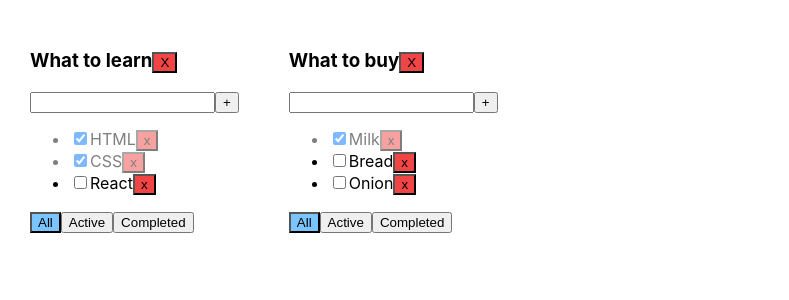
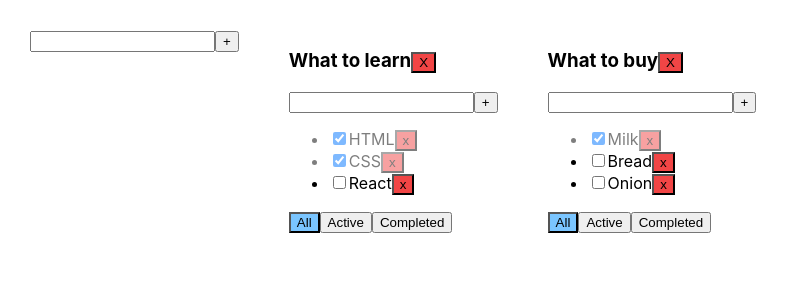
Before and after one commit to lergns/iti-todolist, a React (Create React App) app: page / in a window 1280 px wide. Shown: the top 300 px of the page, without its empty margins (0-789 px from the left). Built offline with nearby package versions, Linux system fonts and the light colour scheme.

Commit message:
todolist 6 lessons

```diff
--- /dev/null
+++ b/src/AddItemForm.tsx
@@ -0,0 +1,42 @@
+import React, { ChangeEvent, KeyboardEvent, useState } from "react";
+
+type AddItemFormPropsType = {
+  addItem: (title: string) => void; // either addToDoList() - if passed from App(), or addTask() - if passed from TodoList()
+};
+
+export function AddItemForm(props: AddItemFormPropsType) {
+  const [newTitle, setNewTitle] = useState<string>("");
+  const [error, setError] = useState<string | null>(null);
+
+  const changeTitle = (event: ChangeEvent<HTMLInputElement>) => {
+    setNewTitle(event.currentTarget.value);
+    setError(null);
+  };
+
+  const addItem = () => {
+    const trimmedNewTitle = newTitle.trim();
+    if (trimmedNewTitle) props.addItem(trimmedNewTitle);
+    else setError("Title is required");
+
+    setNewTitle("");
+  };
+
+  const onKeyPressAddItem = (event: KeyboardEvent<HTMLInputElement>) => {
+    if (event.key === "Enter") addItem();
+  };
+
+  const errorText = error ? <div className={"error-text"}>{error}</div> : null;
+
+  return (
+    <div>
+      <input
+        value={newTitle}
+        onChange={changeTitle}
+        onKeyPress={onKeyPressAddItem}
+        className={error ? "error" : ""}
+      />
+      <button onClick={addItem}>+</button>
+      {errorText}
+    </div>
+  );
+}
--- a/src/App.tsx
+++ b/src/App.tsx
@@ -2,6 +2,7 @@ import React, { useState } from "react";
 import "./App.css";
 import { TodoList } from "./TodoList";
 import { v1 } from "uuid";
+import { AddItemForm } from "./AddItemForm";
 
 export type TaskType = {
   id: string;
@@ -11,11 +12,11 @@ export type TaskType = {
 
 export type FilterValuesType = "all" | "active" | "completed";
 
-export type ToDoListStateType = {
+export type ToDoListType = {
   id: string;
   title: string;
   filter: FilterValuesType;
-}; // type of todolist
+};
 
 export type TasksStateType = {
   [key: string]: Array<TaskType>;
@@ -24,16 +25,15 @@ export type TasksStateType = {
 function App() {
   // BLL:
   const toDoListID_1 = v1();
-  const toDoListID_2 = v1(); // todolists' ids are stored in variables
+  const toDoListID_2 = v1();
 
-  const [toDoLists, setToDoLists] = useState<Array<ToDoListStateType>>([
+  const [toDoLists, setToDoLists] = useState<Array<ToDoListType>>([
     { id: toDoListID_1, title: "What to learn", filter: "all" },
     { id: toDoListID_2, title: "What to buy", filter: "all" },
-  ]); // todolists' state
+  ]);
 
   const [tasks, setTasks] = useState<TasksStateType>({
     [toDoListID_1]: [
-      // [toDoListID_1] has to be in [] so that JS understands it is not newly-created property with local scope, but reference to a variable from scope chain !
       { id: v1(), title: "HTML", isDone: true },
       { id: v1(), title: "CSS", isDone: true },
       { id: v1(), title: "React", isDone: false },
@@ -43,11 +43,11 @@ function App() {
       { id: v1(), title: "Bread", isDone: false },
       { id: v1(), title: "Onion", isDone: false },
     ],
-  }); // tasks' state; associative array; todolists and tasks are linked via unique ids stored in variables
+  });
 
   function removeTask(toDoListID: string, taskID: string) {
-    tasks[toDoListID] = tasks[toDoListID].filter((task) => task.id !== taskID); // filtering out task to be removed by certain taskID
-    setTasks({ ...tasks }); // passing new object with COPY of tasks object without removed task - object immutability principle of the functional programming !
+    tasks[toDoListID] = tasks[toDoListID].filter((task) => task.id !== taskID);
+    setTasks({ ...tasks });
   }
 
   function addTask(toDoListID: string, title: string) {
@@ -55,11 +55,11 @@ function App() {
       id: v1(),
       title,
       isDone: false,
-    }; // creating new task with received title
+    };
 
-    const updatedTasks = [newTask, ...tasks[toDoListID]]; // creating new array with copy of tasks of a certain todolist + its newTask
-    setTasks({ ...tasks, [toDoListID]: updatedTasks }); // setting copy of tasks with updatedTasks (of a certain todolist, defined by toDoListID received from UI via callback) array, which contains new task
-  }
+    const updatedTasks = [newTask, ...tasks[toDoListID]];
+    setTasks({ ...tasks, [toDoListID]: updatedTasks });
+  } // used in TodoList()'s return JSX (<TodoList> component)
 
   function changeTaskStatus(
     toDoListID: string,
@@ -73,14 +73,27 @@ function App() {
     setTasks({ ...tasks, [toDoListID]: checkedTasks });
   }
 
+  function changeTaskTitle(
+    toDoListID: string,
+    taskID: string,
+    changedTitle: string
+  ) {
+    const changedTasks = tasks[toDoListID].map((task) =>
+      task.id === taskID ? { ...task, title: changedTitle } : task
+    );
+
+    setTasks({ ...tasks, [toDoListID]: changedTasks });
+  } /* used in tasksRendered()'s return JSX (<TodoList> component);
+    actually CHANGING certain todolist's certain task's title, passed from <EditableSpan> to <TodoList> to <App> via chain of callbacks ! */
+
   function changeToDoListFilter(
     toDoListID: string,
-    newFilterValue: FilterValuesType
+    changedFilterValue: FilterValuesType
   ) {
     setToDoLists(
       toDoLists.map((toDoList) =>
         toDoList.id === toDoListID
-          ? { ...toDoList, filter: newFilterValue }
+          ? { ...toDoList, filter: changedFilterValue }
           : toDoList
       )
     );
@@ -88,10 +101,36 @@ function App() {
 
   function removeToDoList(toDoListID: string) {
     setToDoLists(toDoLists.filter((toDoList) => toDoList.id !== toDoListID));
-    delete tasks[toDoListID]; // deleting tasks of deleted todolist as well as todolist itself
+    delete tasks[toDoListID];
   }
 
-  function getTasksForToDoList(toDoList: ToDoListStateType): Array<TaskType> {
+  function addToDoList(title: string) {
+    const newToDoListID = v1(); // creating new todolist's id
+    const newToDoList: ToDoListType = {
+      id: newToDoListID,
+      title,
+      filter: "all",
+    }; // used in App()'s return JSX (<App> component)
+
+    setToDoLists([...toDoLists, newToDoList]); // updating state with new todolist
+
+    setTasks({ ...tasks, [newToDoListID]: [] }); // linking new todolist's id (key of tasks object) with empty tasks array (value of tasks object)
+  }
+
+  function changeToDoListTitle(toDoListID: string, changedTitle: string) {
+    const updatedToDoLists = toDoLists.map((toDoList) =>
+      toDoList.id === toDoListID
+        ? {
+            ...toDoList,
+            title: changedTitle,
+          }
+        : toDoList
+    );
+
+    setToDoLists(updatedToDoLists);
+  } // used in TodoList()'s return JSX (<TodoList> component)
+
+  function getTasksForToDoList(toDoList: ToDoListType): Array<TaskType> {
     switch (toDoList.filter) {
       case "active":
         return tasks[toDoList.id].filter((task) => !task.isDone);
@@ -107,15 +146,12 @@ function App() {
   // UI:
   return (
     <div className="App">
+      <AddItemForm addItem={addToDoList} />
+      {/* Inside of <TodoList>, <AddItemForm> adds new task (due to the callback from <App> it receives) ! */}
       {toDoLists.map((toDoList) => {
-        {
-          /* mapping through the whole todolists state array and for each todolist returning JSX */
-        }
         return (
           <TodoList
-            key={
-              toDoList.id
-            } /* key - reserved React keyword; it has to be set since we're inside of .map() method ! */
+            key={toDoList.id}
             id={toDoList.id}
             title={toDoList.title}
             toDoListFilter={toDoList.filter}
@@ -125,6 +161,8 @@ function App() {
             addTask={addTask}
             changeToDoListFilter={changeToDoListFilter}
             changeTaskStatus={changeTaskStatus}
+            changeTaskTitle={changeTaskTitle}
+            changeToDoListTitle={changeToDoListTitle}
           />
         );
       })}
--- /dev/null
+++ b/src/EditableSpan.tsx
@@ -0,0 +1,32 @@
+import React, { ChangeEvent, useState } from "react";
+
+type EditableSpanPropsType = {
+  title: string; // either task.title - if passed from tasksRendered(), or toDoList.title - if passed from TodoList()
+  changeTitle: (changedTitle: string) => void; // either changeTaskTitle() - if passed from tasksRendered(), or changeToDoListTitle() - if passed from TodoList()
+};
+
+export function EditableSpan(props: EditableSpanPropsType) {
+  const [newTitle, setNewTitle] = useState<string>(props.title); // starting value of local state's newTitle (value of <input> ) is props.title (either task.title or toDoList.title)
+  const [editMode, setEditMode] = useState<boolean>(false);
+
+  const changeTitle = (event: ChangeEvent<HTMLInputElement>) =>
+    setNewTitle(event.currentTarget.value);
+
+  const onEditMode = () => setEditMode(true);
+  const offEditMode = () => {
+    setEditMode(false);
+    props.changeTitle(newTitle); // passing from <EditableSpan> to <TodoList> via callback
+  }; // updating title on offEditMode() - when <input> loses the focus
+
+  // if editMode === true ? ... : ...
+  return editMode ? (
+    <input
+      value={newTitle}
+      onChange={changeTitle}
+      onBlur={offEditMode}
+      autoFocus
+    /> // === autoFocus={true} - sets cursor at the end of <input> field
+  ) : (
+    <span onDoubleClick={onEditMode}>{props.title}</span>
+  ); // conditional rendering; for <span> - value is received from parent component vid props (even after it was changed via <input> !), for <input> - it is received from component's local state !
+}
--- a/src/TodoList.tsx
+++ b/src/TodoList.tsx
@@ -1,5 +1,7 @@
-import React, { KeyboardEvent, ChangeEvent, useState } from "react";
+import React, { ChangeEvent } from "react";
 import { FilterValuesType, TaskType } from "./App";
+import { AddItemForm } from "./AddItemForm";
+import { EditableSpan } from "./EditableSpan";
 
 type ToDoListPropsType = {
   id: string;
@@ -10,25 +12,31 @@ type ToDoListPropsType = {
   addTask: (toDoListID: string, title: string) => void;
   changeToDoListFilter: (
     toDoListID: string,
-    newFilterValue: FilterValuesType
+    changedFilterValue: FilterValuesType
   ) => void;
   removeToDoList: (toDoListID: string) => void;
   changeTaskStatus: (
     toDoListID: string,
     taskID: string,
     newIsDoneValue: boolean
-  ) => void; // adding toDoListID: string to props' callbacks
+  ) => void;
+  changeTaskTitle: (
+    toDoListID: string,
+    taskID: string,
+    changedTitle: string
+  ) => void;
+  changeToDoListTitle: (toDoListID: string, changedTitle: string) => void;
 };
 
 export function TodoList(props: ToDoListPropsType) {
-  const [newTaskTitle, setNewTaskTitle] = useState<string>("");
-  const [error, setError] = useState<string | null>(null); // managing local state of each todolist
-
   const tasksRendered = props.tasks.map((task) => {
-    const onRemoveTask = () => props.removeTask(props.id, task.id); // order of parameters depends on props type (ToDoListPropsType) !
+    const onRemoveTask = () => props.removeTask(props.id, task.id);
 
     const changeTaskStatus = (event: ChangeEvent<HTMLInputElement>) =>
       props.changeTaskStatus(props.id, task.id, event.currentTarget.checked);
+
+    const changeTaskTitle = (changedTitle: string) =>
+      props.changeTaskTitle(props.id, task.id, changedTitle); // changedTitle received from <EditableSpan> via callback, passing forward from <TodoList> to <App> via callback
 
     // return of tasksRendered()
     return (
@@ -38,7 +46,8 @@ export function TodoList(props: ToDoListPropsType) {
           type="checkbox"
           checked={task.isDone}
         />
-        <span>{task.title}</span>
+        <EditableSpan title={task.title} changeTitle={changeTaskTitle} />
+        {/* Inside of tasksRendered(), <EditableSpan> changes tasks' titles (due to the callback from <App> it receives) ! */}
         <button className={"btn-remove"} onClick={onRemoveTask}>
           x
         </button>
@@ -46,28 +55,11 @@ export function TodoList(props: ToDoListPropsType) {
     );
   });
 
-  const changeTitle = (event: ChangeEvent<HTMLInputElement>) => {
-    setNewTaskTitle(event.currentTarget.value);
-    setError(null);
-  };
-
-  const onKeyPressAddTask = (event: KeyboardEvent<HTMLInputElement>) => {
-    if (event.key === "Enter") addTask();
-  };
-
-  const addTask = () => {
-    const trimmedNewTaskTitle = newTaskTitle.trim();
-    if (trimmedNewTaskTitle) props.addTask(props.id, trimmedNewTaskTitle);
-    else setError("Title is required");
-
-    setNewTaskTitle("");
-  };
-
   const setAllFilterValue = () => props.changeToDoListFilter(props.id, "all");
   const setActiveFilterValue = () =>
     props.changeToDoListFilter(props.id, "active");
   const setCompletedFilterValue = () =>
-    props.changeToDoListFilter(props.id, "completed"); // passing toDoListID and newFilterValue from UI (callback on click on certain todolist) to BLL's setToDoLists() !
+    props.changeToDoListFilter(props.id, "completed");
 
   const allButtonFilter = props.toDoListFilter === "all" ? "active-filter" : "";
   const activeButtonFilter =
@@ -75,31 +67,26 @@ export function TodoList(props: ToDoListPropsType) {
   const completedButtonFilter =
     props.toDoListFilter === "completed" ? "active-filter" : "";
 
-  const errorText = error ? <div className={"error-text"}>{error}</div> : null;
+  const addTask = (title: string) => props.addTask(props.id, title); // creating new addTask() (for <AddItemForm> component), whose toDoListID parameter will be deducted automatically (taken from props.id) --> new addTask() should now only receive title as parameter !
 
   const removeToDoList = () => props.removeToDoList(props.id);
+
+  const changeToDoListTitle = (changedTitle: string) =>
+    props.changeToDoListTitle(props.id, changedTitle);
 
   // return of TodoList()
   return (
     <div>
       <h3>
-        {props.title}
+        <EditableSpan title={props.title} changeTitle={changeToDoListTitle} />
+        {/* Inside of <TodoList>, <EditableSpan> changes todolist's title (due to the callback from <App> it receives) ! */}
         <button onClick={removeToDoList} className={"btn-remove"}>
           X
         </button>
       </h3>
-      <div>
-        <input
-          value={newTaskTitle}
-          onChange={changeTitle}
-          onKeyPress={onKeyPressAddTask}
-          className={error ? "error" : ""}
-        />
-        <button onClick={addTask}>+</button>
-        {errorText}
-      </div>
+      <AddItemForm addItem={addTask} />
+      {/* Inside of <TodoList>, <AddItemForm> adds new task (due to the callback from <App> it receives) ! */}
       <ul>{tasksRendered}</ul>
-
       <div>
         <button className={allButtonFilter} onClick={setAllFilterValue}>
           All
```
